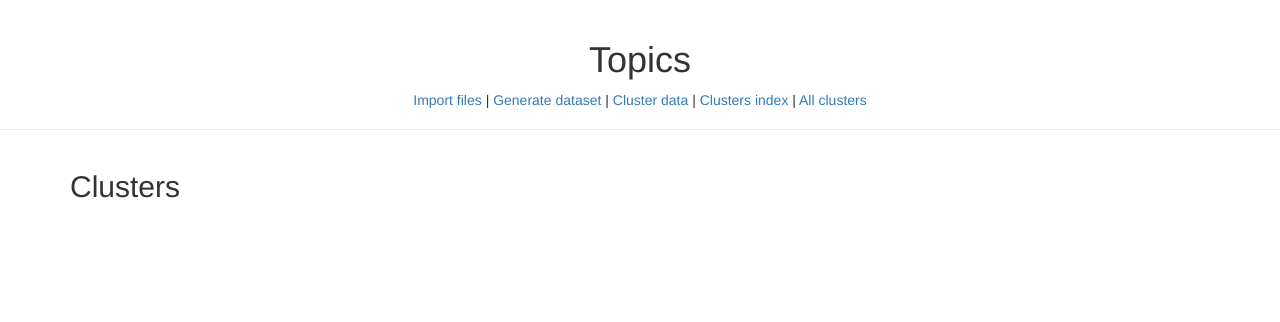
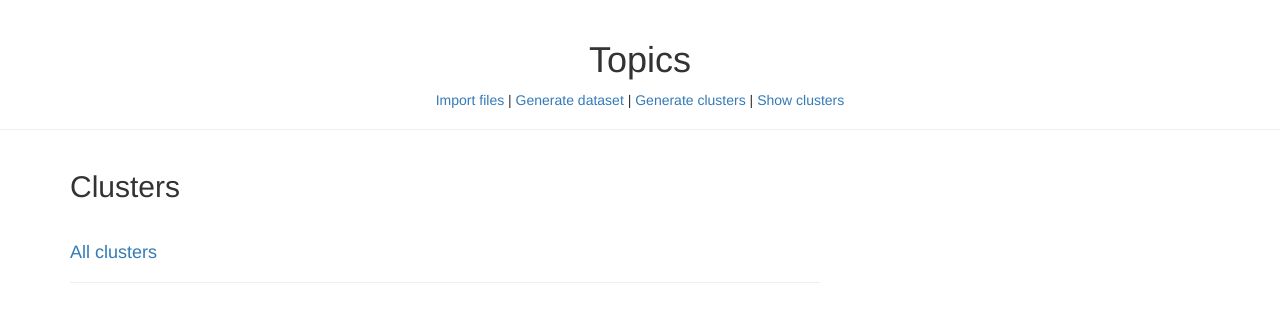
Before and after one commit to Adavideo/TFM, a Django app: page /topics_identifier/clusters_index in a window 1280 px wide. Shown: the top 322 px of the page. Run offline with Django 3.2, Linux system fonts and the light colour scheme; data that the repository does not hold is empty; parts of the project's set-up code (start-up, migrations or seed data) failed here and were passed over; some libraries are stand-ins or nearby versions.

Commit message:
Small change in web menu

```diff
--- a/topics/topics_identifier/templates/topics_identifier/base.html
+++ b/topics/topics_identifier/templates/topics_identifier/base.html
@@ -19,15 +19,11 @@
                 </a>
                 </a> |
                 <a href="{% url 'cluster_data' %}">
-                Cluster data
+                Generate clusters
                 </a> |
                 <a href="{% url 'clusters_index' %}">
-                Clusters index
-                </a> |
-                <a href="{% url 'all_clusters' %}">
-                All clusters
+                Show clusters
                 </a>
-
               </p>
         </div>
 
--- a/topics/topics_identifier/templates/topics_identifier/clusters_index.html
+++ b/topics/topics_identifier/templates/topics_identifier/clusters_index.html
@@ -4,6 +4,9 @@
 
 
   <h2>Clusters</h2><br>
+  <h4><a href="{% url 'all_clusters' %}">
+    All clusters
+  </a></h4><hr>
 
   {% for info in datasets_clusters_list %}
     <h4>
```
